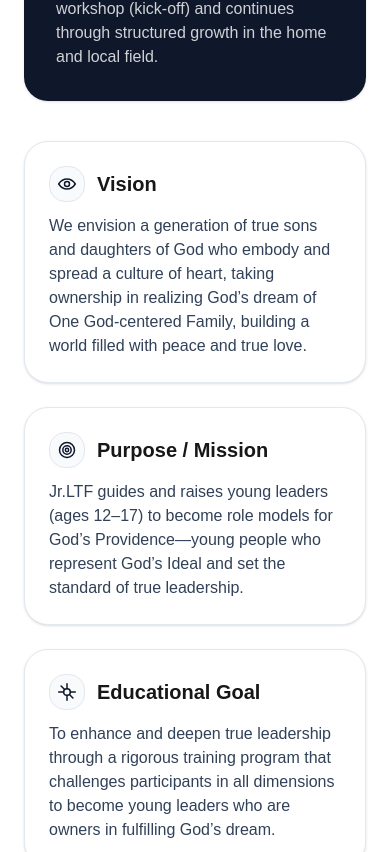
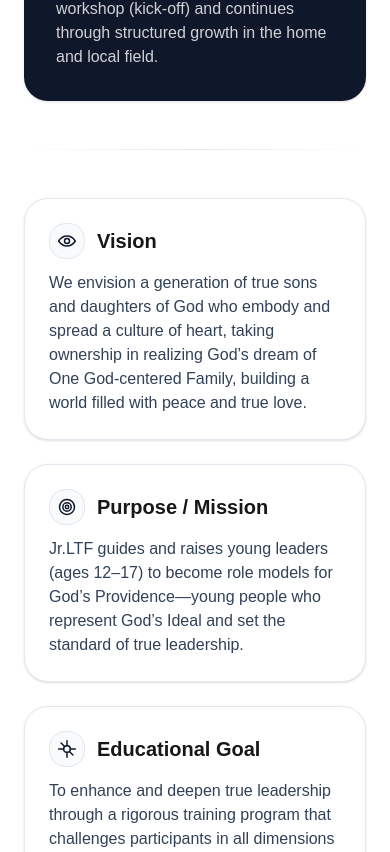
Before and after one commit to nyamkadorj/jrltf-site, a Next.js app: page / in a window 390 px wide. Shown: the part 952-1804 px from the top of the page. Built offline with nearby package versions, Linux system fonts and the light colour scheme.

Commit message:
“Update”

```diff
--- a/src/app/page.tsx
+++ b/src/app/page.tsx
@@ -279,7 +279,24 @@ export default function HomePage() {
           </p>
         </motion.div>
 
-        <div className="mt-10 grid gap-6 md:grid-cols-2">
+        {/* ✨ Refined divider with micro fade-in + slight scale */}
+        <motion.div
+          initial={{ opacity: 0, y: 6 }}
+          whileInView={{ opacity: 1, y: 0 }}
+          viewport={{ once: true, amount: 0.6 }}
+          transition={{ duration: 0.7, ease: EASE }}
+          className="relative my-12"
+        >
+          <motion.div
+            initial={{ scaleX: 0.92, opacity: 0 }}
+            whileInView={{ scaleX: 1, opacity: 1 }}
+            viewport={{ once: true, amount: 0.6 }}
+            transition={{ duration: 0.8, ease: EASE, delay: 0.05 }}
+            className="origin-center h-px w-full bg-gradient-to-r from-transparent via-slate-200 to-transparent"
+          />
+        </motion.div>
+
+        <div className="grid gap-6 md:grid-cols-2">
           <Card title="Vision" icon={<IconVision className="h-5 w-5" />}>
             We envision a generation of true sons and daughters of God who embody and spread a
             culture of heart, taking ownership in realizing God’s dream of One God-centered Family,
@@ -362,7 +379,13 @@ function Card({
   );
 }
 
-function Bullet({ icon, children }: { icon: React.ReactNode; children: React.ReactNode }) {
+function Bullet({
+  icon,
+  children,
+}: {
+  icon: React.ReactNode;
+  children: React.ReactNode;
+}) {
   return (
     <li className="flex gap-3">
       <span className="mt-0.5 grid h-7 w-7 place-items-center rounded-xl border border-slate-200 bg-slate-50 text-slate-900">
```
